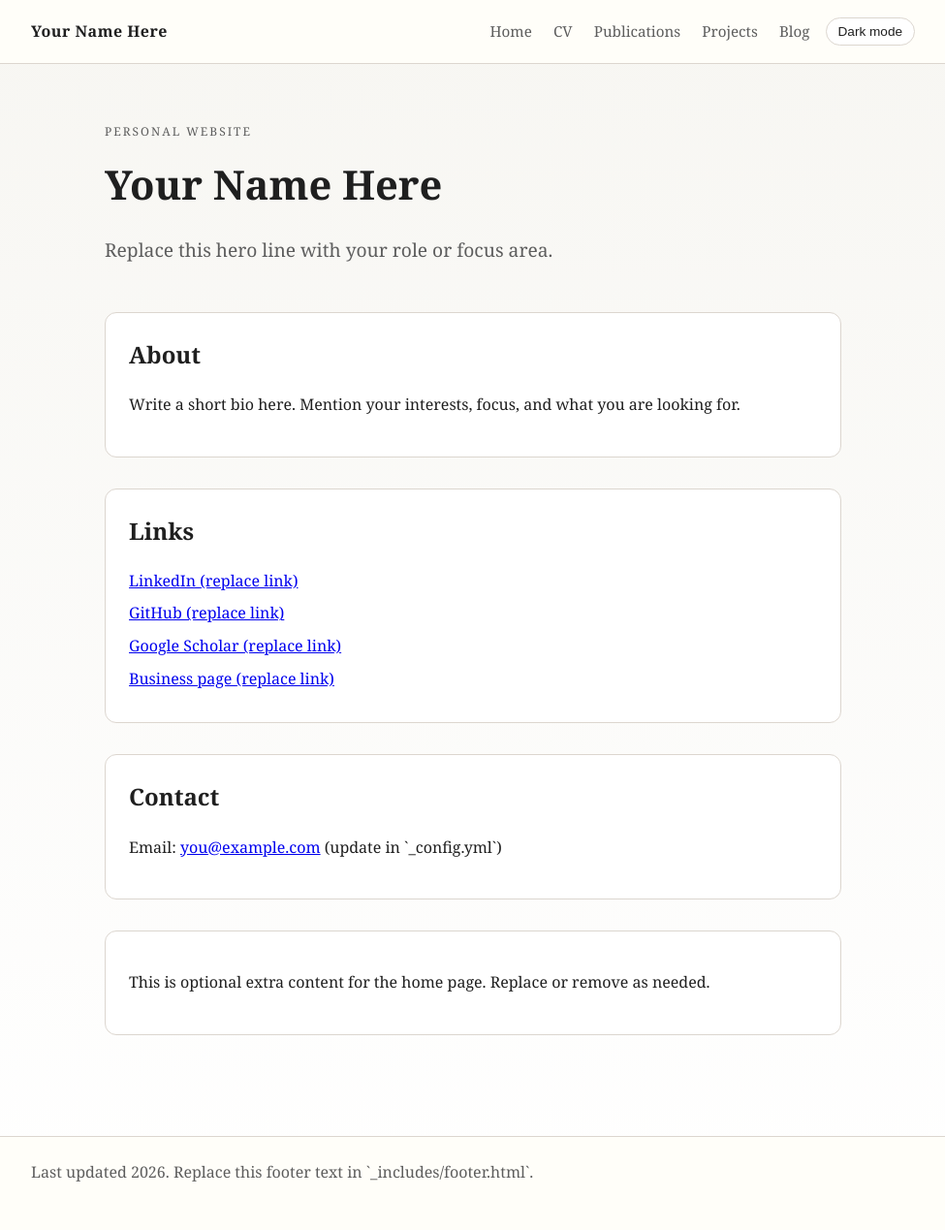
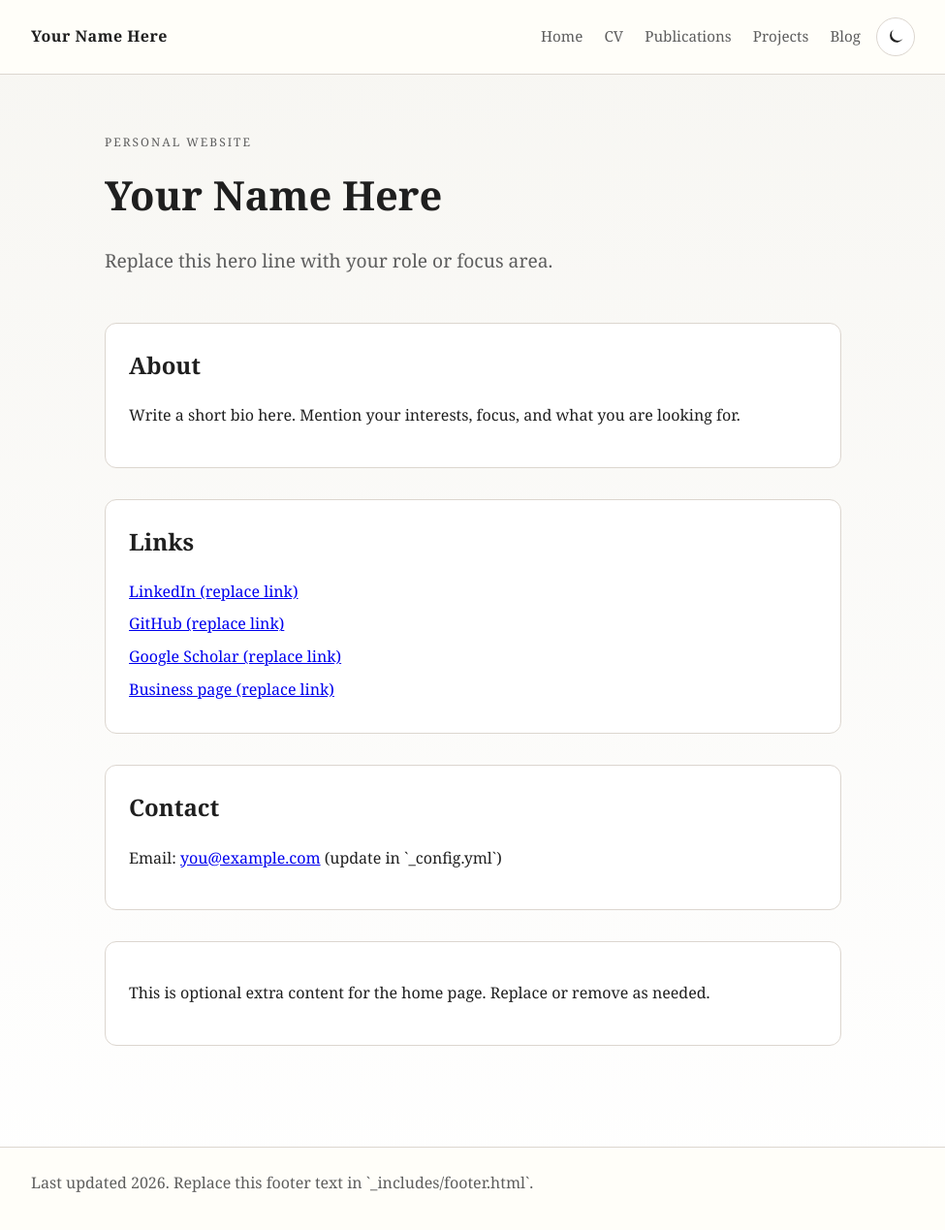
Before and after one commit to tannhorn/tannhorn.github.io, a Jekyll site: the page built from index.md, in a window 1280 px wide and 1281 px high. Shown: the top 1269 px of the window at 97% size, without its empty margins (152-1127 px from the left). Built offline with Jekyll 4.4.1, drawn with Linux system fonts in a browser that asks for light colours.

Commit message:
Fix theme toggle assets

```diff
--- a/_includes/header.html
+++ b/_includes/header.html
@@ -9,7 +9,19 @@
         <a href="{{ "/projects" | relative_url }}">Projects</a>
         <a href="{{ "/blog/" | relative_url }}">Blog</a>
       </nav>
-      <button class="theme-toggle" type="button" aria-pressed="false">Dark mode</button>
+      <button class="theme-toggle" type="button" aria-pressed="false" aria-label="Toggle dark mode">
+        <span class="theme-icon theme-icon-sun" aria-hidden="true">
+          <svg viewBox="0 0 24 24" role="img" focusable="false">
+            <circle cx="12" cy="12" r="4"></circle>
+            <path d="M12 2v3M12 19v3M4.9 4.9l2.1 2.1M17 17l2.1 2.1M2 12h3M19 12h3M4.9 19.1l2.1-2.1M17 7l2.1-2.1"></path>
+          </svg>
+        </span>
+        <span class="theme-icon theme-icon-moon" aria-hidden="true">
+          <svg viewBox="0 0 24 24" role="img" focusable="false">
+            <path d="M21 14.5A8.5 8.5 0 1 1 9.5 3a7 7 0 0 0 11.5 11.5Z"></path>
+          </svg>
+        </span>
+      </button>
     </div>
   </div>
 </header>
--- a/assets/css/style.css
+++ b/assets/css/style.css
@@ -188,15 +188,43 @@ body {
   border: 1px solid var(--border);
   background: var(--surface);
   color: var(--ink);
-  padding: 6px 12px;
+  padding: 6px 10px;
   border-radius: 999px;
-  font-size: 0.85rem;
+  width: 40px;
+  height: 40px;
   cursor: pointer;
+  display: inline-flex;
+  align-items: center;
+  justify-content: center;
 }
 
 .theme-toggle:hover {
   border-color: var(--accent);
   color: var(--accent);
+}
+
+.theme-icon {
+  display: none;
+}
+
+.theme-toggle svg {
+  width: 20px;
+  height: 20px;
+  stroke: currentColor;
+  fill: none;
+  stroke-width: 1.6;
+  stroke-linecap: round;
+  stroke-linejoin: round;
+}
+
+.theme-toggle .theme-icon-moon svg {
+  fill: currentColor;
+  stroke: none;
+}
+
+html[data-theme="light"] .theme-icon-moon,
+html[data-theme="dark"] .theme-icon-sun {
+  display: inline-flex;
 }
 
 @media (max-width: 720px) {
--- /dev/null
+++ b/assets/js/theme.js
@@ -0,0 +1,35 @@
+(function () {
+  var button = document.querySelector(".theme-toggle");
+  if (!button) {
+    return;
+  }
+
+  function getTheme() {
+    return document.documentElement.getAttribute("data-theme") || "light";
+  }
+
+  function setTheme(next, persist) {
+    document.documentElement.setAttribute("data-theme", next);
+    if (persist) {
+      try {
+        localStorage.setItem("theme", next);
+      } catch (err) {
+        // Ignore storage errors and keep current session theme.
+      }
+    }
+  }
+
+  function syncButton() {
+    var isDark = getTheme() === "dark";
+    button.setAttribute("aria-pressed", isDark ? "true" : "false");
+    button.setAttribute("aria-label", isDark ? "Switch to light mode" : "Switch to dark mode");
+  }
+
+  button.addEventListener("click", function () {
+    var next = getTheme() === "dark" ? "light" : "dark";
+    setTheme(next, true);
+    syncButton();
+  });
+
+  syncButton();
+})();
```
